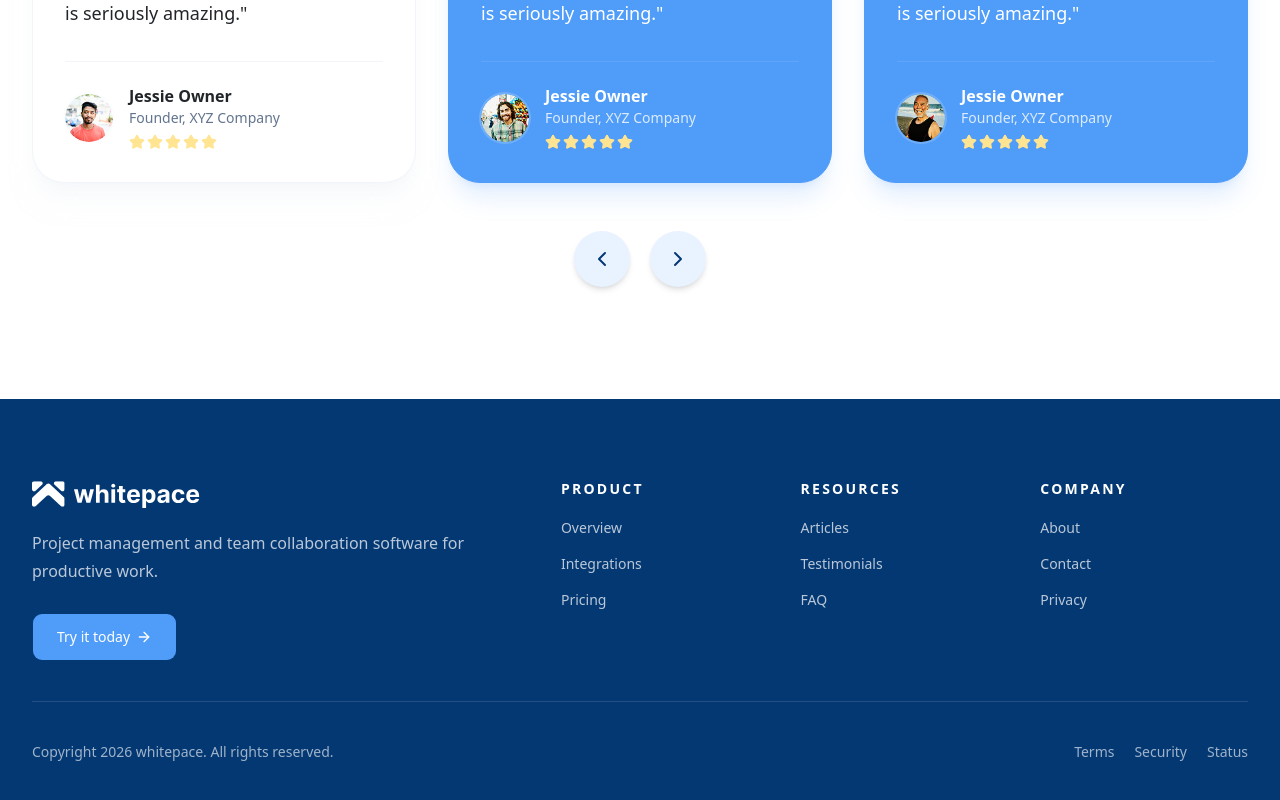
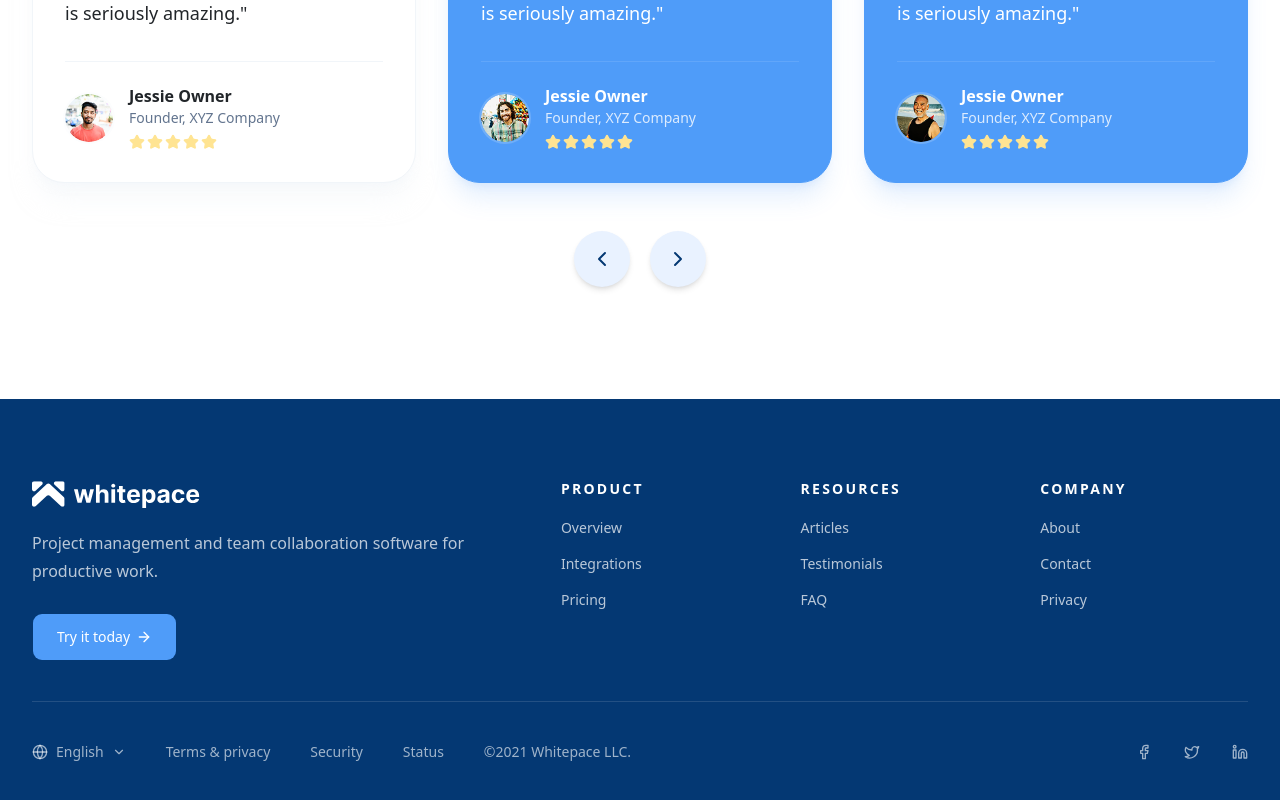
Before and after one commit to Mofuhidy/acme-frontend, a Next.js app: page / in a window 1280 px wide. Shown: the part 6186-6986 px from the top of the page. Built offline with nearby package versions, Linux system fonts and the light colour scheme.

Commit message:
style: add footer bottom bar language selector and social media icons

```diff
--- a/src/components/layout/footer.tsx
+++ b/src/components/layout/footer.tsx
@@ -1,4 +1,4 @@
-import { ArrowRight } from "lucide-react";
+import { ArrowRight, Globe, ChevronDown } from "lucide-react";
 
 import { siteConfig } from "@/content/landing-page";
 import { Button } from "@/components/ui/button";
@@ -57,17 +57,84 @@ function Footer() {
           </div>
         </div>
         <Separator className="my-10 bg-white/12" />
-        <div className="flex flex-col gap-4 text-sm text-white/62 sm:flex-row sm:items-center sm:justify-between">
-          <p>Copyright 2026 whitepace. All rights reserved.</p>
-          <div className="flex gap-5">
-            <a className="transition-colors hover:text-white" href="#footer">
-              Terms
+        <div className="flex flex-col gap-8 text-sm text-white/62 lg:flex-row lg:items-center lg:justify-between">
+          <div className="flex flex-wrap items-center gap-x-10 gap-y-4">
+            <button className="flex items-center gap-2 transition-colors hover:text-brand-yellow cursor-pointer">
+              <Globe className="size-4" />
+              <span>English</span>
+              <ChevronDown className="size-3.5" />
+            </button>
+            <a className="transition-colors hover:text-brand-yellow" href="#footer">
+              Terms & privacy
             </a>
-            <a className="transition-colors hover:text-white" href="#footer">
+            <a className="transition-colors hover:text-brand-yellow" href="#footer">
               Security
             </a>
-            <a className="transition-colors hover:text-white" href="#footer">
+            <a className="transition-colors hover:text-brand-yellow" href="#footer">
               Status
+            </a>
+            <span>©2021 Whitepace LLC.</span>
+          </div>
+
+          <div className="flex items-center gap-8">
+            <a
+              href="https://facebook.com"
+              target="_blank"
+              rel="noopener noreferrer"
+              className="transition-colors hover:text-brand-yellow"
+              aria-label="Facebook"
+            >
+              <svg
+                className="size-4"
+                viewBox="0 0 24 24"
+                fill="none"
+                stroke="currentColor"
+                strokeWidth="2"
+                strokeLinecap="round"
+                strokeLinejoin="round"
+              >
+                <path d="M18 2h-3a5 5 0 0 0-5 5v3H7v4h3v8h4v-8h3l1-4h-4V7a1 1 0 0 1 1-1h3z" />
+              </svg>
+            </a>
+            <a
+              href="https://twitter.com"
+              target="_blank"
+              rel="noopener noreferrer"
+              className="transition-colors hover:text-brand-yellow"
+              aria-label="Twitter"
+            >
+              <svg
+                className="size-4"
+                viewBox="0 0 24 24"
+                fill="none"
+                stroke="currentColor"
+                strokeWidth="2"
+                strokeLinecap="round"
+                strokeLinejoin="round"
+              >
+                <path d="M22 4s-.7 2.1-2 3.4c1.6 10-9.4 17.3-18 11.6 2.2.1 4.4-.6 6-2C3 15.5.5 9.6 3 5c2.2 2.6 5.6 4.1 9 4-.9-4.2 4-6.6 7-3.8 1.1 0 3-1.2 3-1.2z" />
+              </svg>
+            </a>
+            <a
+              href="https://linkedin.com"
+              target="_blank"
+              rel="noopener noreferrer"
+              className="transition-colors hover:text-brand-yellow"
+              aria-label="LinkedIn"
+            >
+              <svg
+                className="size-4"
+                viewBox="0 0 24 24"
+                fill="none"
+                stroke="currentColor"
+                strokeWidth="2"
+                strokeLinecap="round"
+                strokeLinejoin="round"
+              >
+                <path d="M16 8a6 6 0 0 1 6 6v7h-4v-7a2 2 0 0 0-2-2 2 2 0 0 0-2 2v7h-4v-7a6 6 0 0 1 6-6z" />
+                <rect width="4" height="12" x="2" y="9" />
+                <circle cx="4" cy="4" r="2" />
+              </svg>
             </a>
           </div>
         </div>
```
Also changed, not shown: 1 other file (tests, documents, lock files or other folders).
